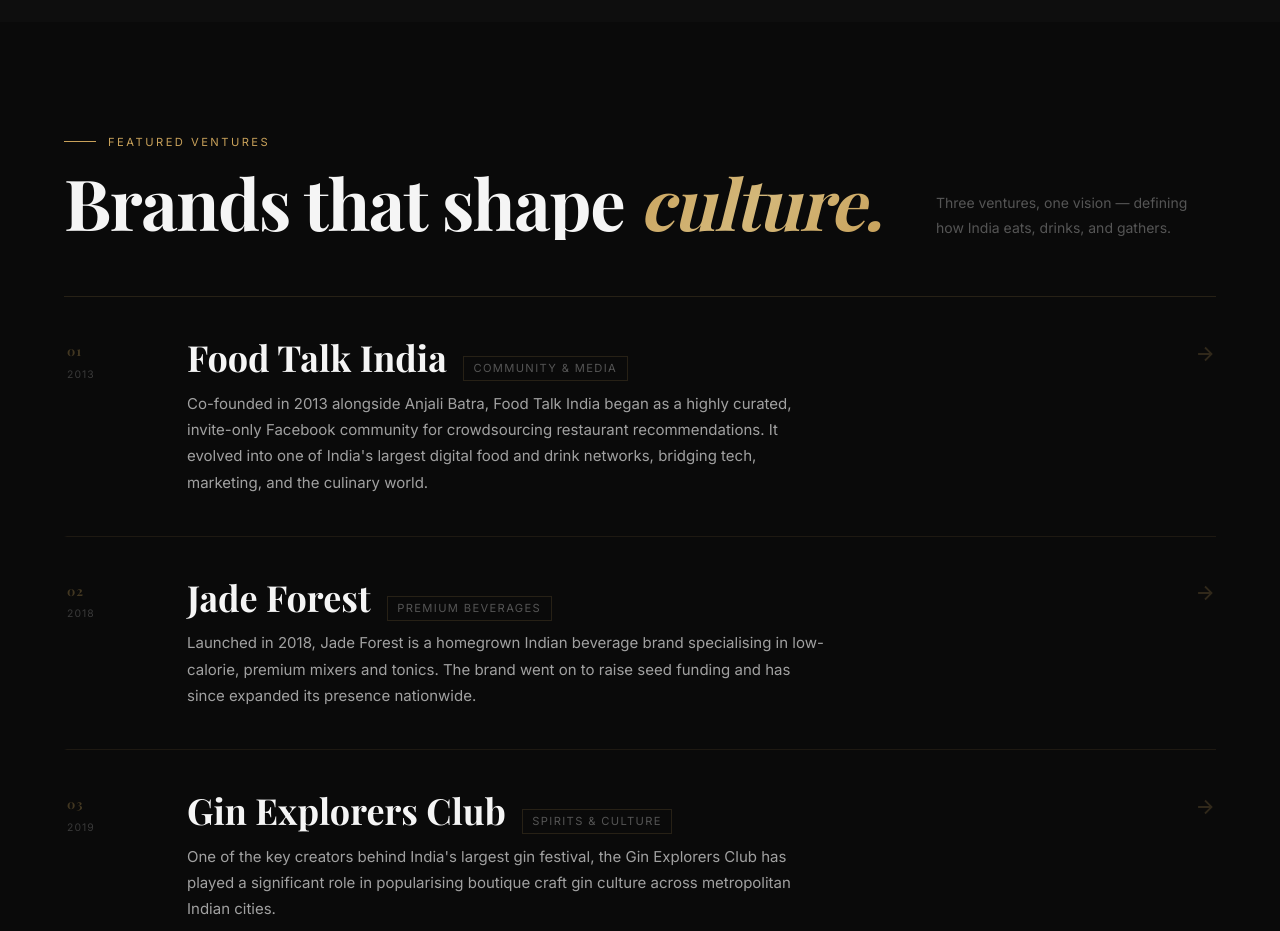
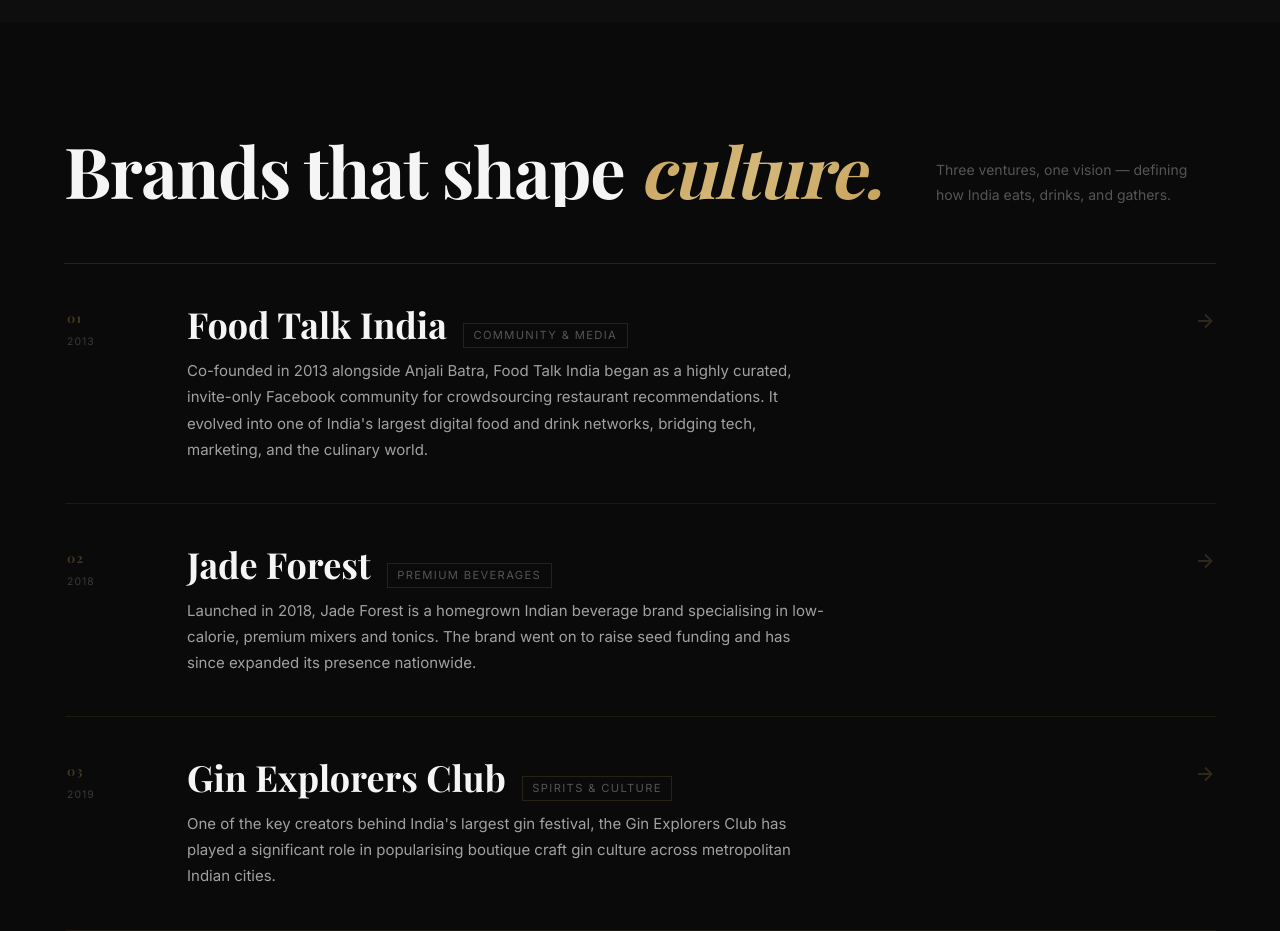
Before and after one commit to deepak640/suchir-website, a Next.js app: page / in a window 1280 px wide. Shown: the part 1640-2571 px from the top of the page. Built offline with nearby package versions, Linux system fonts and the light colour scheme; a web font is replaced by a local one.

Commit message:
Remove Featured Ventures label from Ventures section
Co-Authored-By: Claude Sonnet 4.6 <noreply@anthropic.com>

```diff
--- a/app/components/Ventures/index.tsx
+++ b/app/components/Ventures/index.tsx
@@ -160,26 +160,6 @@ export default function Ventures() {
           }}
         >
           <div>
-            <motion.p
-              initial={{ opacity: 0, y: 10 }}
-              animate={inView ? { opacity: 1, y: 0 } : {}}
-              transition={{ duration: 0.5 }}
-              className="font-body"
-              style={{
-                color: '#C8A15A',
-                fontSize: '0.7rem',
-                letterSpacing: '0.22em',
-                textTransform: 'uppercase',
-                marginBottom: '1rem',
-                display: 'flex',
-                alignItems: 'center',
-                gap: '0.75rem',
-              }}
-            >
-              <span style={{ width: '2rem', height: '1px', background: '#C8A15A', flexShrink: 0 }} />
-              Featured Ventures
-            </motion.p>
-
             <div style={{ overflow: 'hidden' }}>
               <motion.h2
                 initial={{ y: '110%' }}
```
